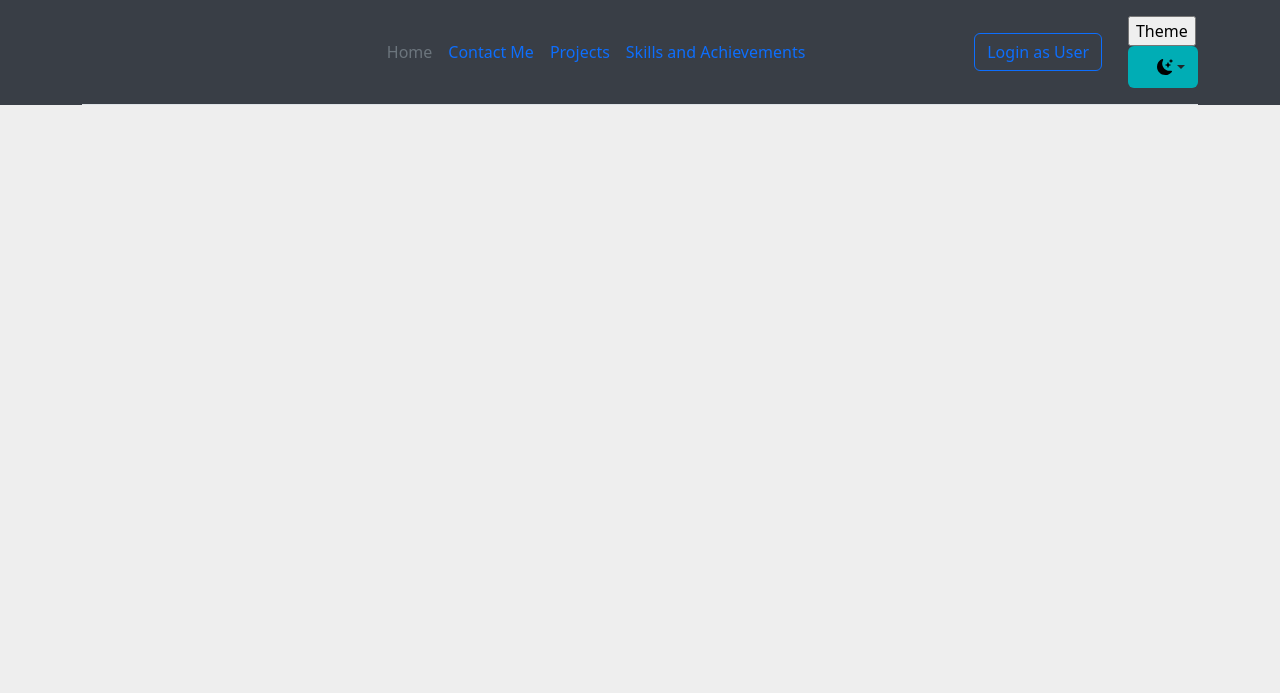
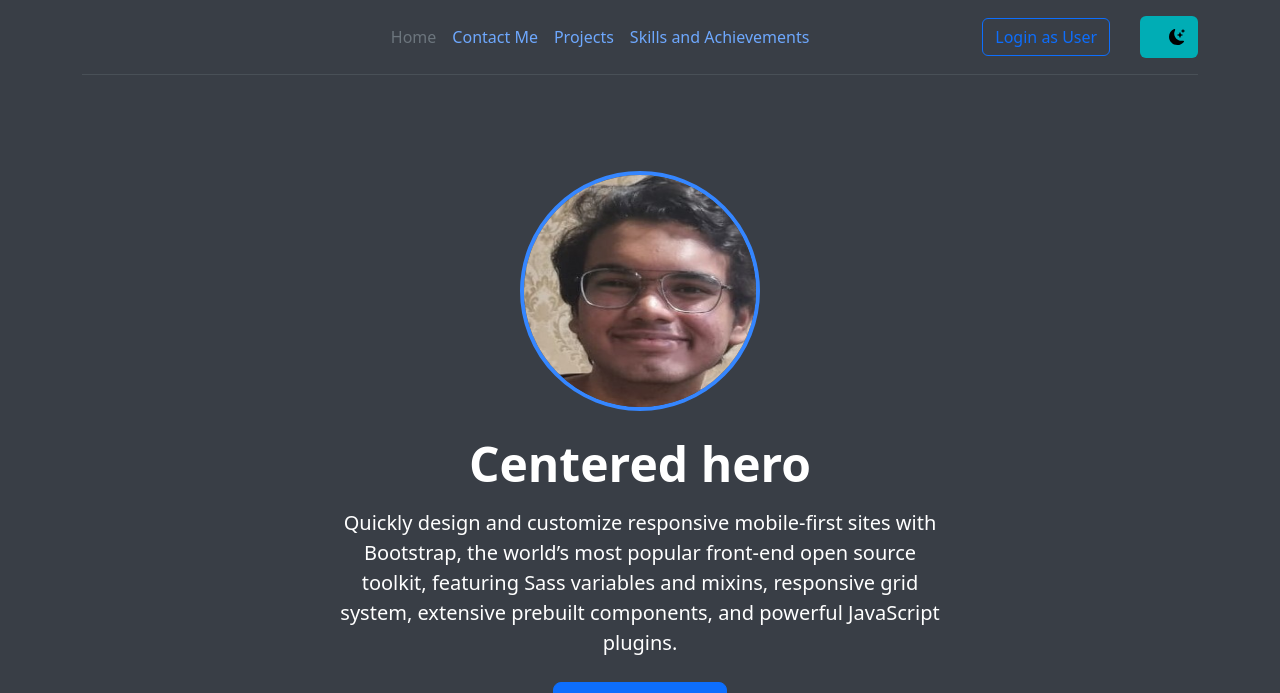
Before and after one commit to SiddharthKarmokar/PersonalSite, a Node server app: page / in a window 1280 px wide. Shown: the top 693 px of the page. Before the commit the page ends 105 px from the top, so only its background shows below. Run offline with Node 20, Linux system fonts and the light colour scheme.

```diff
--- a/index.js
+++ b/index.js
@@ -28,9 +28,6 @@ app.get('/projects', (req, res) => {
 })
 
 //HTML request POST
-app.post('/theme', (req, res) => {
-    console.log("Theme pressed");
-})
 
 //LISTEN
 app.listen(PORT, () => {
--- /dev/null
+++ b/public/scripts/main.js
@@ -0,0 +1,9 @@
+
+$("button.theme-btn").click(function (){
+    console.log("clicked");
+    if($('html').attr('data-bs-theme')){
+        $('html').attr('data-bs-theme', function(index, value){
+            return value === 'dark' ? 'light' : 'dark' ;
+        });
+    }
+})
--- a/public/styles/content.css
+++ b/public/styles/content.css
@@ -1,12 +1,18 @@
-body{
+html, body{
+    height: 100%;
     background-color:#EEEEEE;
 }
 header{
     background-color: #393E46;
 }
-html{
-    background-color:#EEEEEE;
-}
 #bd-theme{
     background-color: #00ADB5;
 }
+[data-bs-theme=dark] .hero , header{
+    color: white;
+    background-color: #393E46;
+}
+[data-bs-theme=dark] body{
+    color: white;
+    background-color: #393E46;
+}
--- a/public/styles/layout.css
+++ b/public/styles/layout.css
@@ -0,0 +1,124 @@
+.hero>img{
+    border: 0.5vh solid #3586ff;
+    height: 30vh;
+    width: 30vh;
+    border-radius: 50%;
+}
+footer {
+    position: relative;
+    width: 100%;
+    background: #3586ff;
+    min-height: 100px;
+    padding: 20px 50px;
+    display: flex;
+    flex-direction: column;
+    justify-content: center;
+    align-items: center;
+    color: white;
+}
+
+footer .social_icon,
+footer .menu {
+    position: relative;
+    display: flex;
+    justify-content: center;
+    align-items: center;
+    margin: 10px 0;
+}
+
+footer .social_icon li,
+footer .menu li {
+    list-style: none;
+}
+footer .social_icon li a {
+    font-size: 2em;
+    color: #ccc;
+    margin: 0 10px;
+    display: inline-block;
+    transition: 0.5s;
+}
+footer .social_icon li a:hover {
+    transform: translateY(-15px);
+    color: blue;
+}
+
+footer .menu li a {
+    font-size: 1.2em;
+    color: #ccc;
+    margin: 0 10px;
+    display: inline-block;
+    transition: 0.5s;
+    text-decoration: none;
+    opacity: 0.75;
+}
+footer .menu li a:hover {
+    opacity: 1;
+    color: #fff;
+}
+p {
+    color: white;
+    text-align: center;
+    margin-top: 15px;
+    margin-bottom: 10px;
+    font-size: 1.1em;
+}
+
+.copyright {
+    color: white;
+}
+
+/*wave animation*/
+footer .wave {
+    position: absolute;
+    top: -100px;
+    left: 0;
+    width: 100%;
+    height: 100px;
+    background: url(https://i.ibb.co/rZt4Nhg/wave.png);
+    background-size: 1000px 100px;
+}
+
+footer .wave#wave1 {
+    z-index: 1000;
+    opacity: 1;
+    bottom: 0;
+    animation: animateWave 4s linear infinite;
+}
+
+footer .wave#wave2 {
+    z-index: 999;
+    opacity: 0.5;
+    bottom: 10px;
+    animation: animateWave_02 4s linear infinite;
+}
+footer .wave#wave3 {
+    z-index: 1000;
+    opacity: 0.2;
+    bottom: 0;
+    animation: animateWave 3s linear infinite;
+}
+
+footer .wave#wave4 {
+    z-index: 999;
+    opacity: 0.7;
+    bottom: 20px;
+    animation: animateWave_02 3s linear infinite;
+}
+
+@keyframes animateWave {
+    0% {
+        background-position-x: 1000px;
+    }
+    100% {
+        background-position-x: 0px;
+    }
+}
+
+@keyframes animateWave_02 {
+    0% {
+        background-position-x: 0px;
+    }
+    100% {
+        background-position-x: 1000px;
+    }
+}
--- a/views/index.ejs
+++ b/views/index.ejs
@@ -1,2 +1,16 @@
 <%-include("partials/header")%>
+<!--Hero-->
+<div class="hero px-4 py-5 my-5 text-center">
+    <img class="d-block mx-auto mb-4" src="images/profilePic1.jpg" alt="profile picture">
+    <h1 class="display-5 fw-bold text-body-emphasis">Centered hero</h1>
+    <div class="col-lg-6 mx-auto">
+        <%-include("partials/home1.ejs")%>
+        <div class="d-grid gap-2 d-sm-flex justify-content-sm-center">
+            <form action="/projects" method="get">
+            <button type="submit" class="btn btn-primary btn-lg px-4 gap-3">View Projects</button>
+            </form>
+        </div>
+    </div>
+</div>
+
 <%-include("partials/footer")%>
--- a/views/partials/footer.ejs
+++ b/views/partials/footer.ejs
@@ -1,8 +1,29 @@
 
 </main>
+<footer>
+    <div class="waves">
+        <div class="wave" id="wave1"></div>
+        <div class="wave" id="wave2"></div>
+        <div class="wave" id="wave3"></div>
+        <div class="wave" id="wave4"></div>
+    </div>
+    <ul class="social_icon">
+        <li><a href="#"><ion-icon name="logo-facebook"></ion-icon></a></li>
+        <li><a href="#"><ion-icon name="logo-twitter"></ion-icon></a></li>
+        <li><a href="#"><ion-icon name="logo-linkedin"></ion-icon></a></li>
+        <li><a href="#"><ion-icon name="logo-instagram"></ion-icon></a></li>
+    </ul>
 
-<footer>
+    <ul class="menu">
+        <li><a href="../">Home</a></li>
+        <li><a href="../contactMe">Contact</a></li>
+    </ul>
 </footer>
+
+<script src="https://ajax.googleapis.com/ajax/libs/jquery/3.7.1/jquery.min.js"></script>
+<script src="/scripts/main.js"></script>
+<script type="module" src="https://unpkg.com/ionicons@5.5.2/dist/ionicons/ionicons.esm.js"></script>
+<script nomodule src="https://unpkg.com/ionicons@5.5.2/dist/ionicons/ionicons.js"></script>
 </body>
 
 </html>
--- a/views/partials/header.ejs
+++ b/views/partials/header.ejs
@@ -1,5 +1,5 @@
 <!DOCTYPE html>
-<html lang="en">
+<html lang="en" data-bs-theme="dark">
 
 <head>
     <meta charset="UTF-8">
@@ -30,13 +30,10 @@
                 <button type="button" class="btn btn-outline-primary me-2">Login as User</button>
             </div>
             <div>
-                <form action="/theme" method="POST">
-                    <input type="button" value="Theme">
-                        <button class="btn btn-bd-primary py-2 dropdown-toggle d-flex align-items-center" id="bd-theme" type="button" aria-expanded="false" data-bs-toggle="dropdown" aria-label="Toggle theme (dark)">
-                            <svg class="bi my-1 theme-icon-active" width="1em" height="1em"><img src="images/moon-stars-fill.svg" alt="theme icon"/></svg>
-                            <span class="visually-hidden" id="bd-theme-text">Toggle theme</span>
-                        </button>
-                </form>
+                <button name="themeType" class="btn btn-bd-primary  py-2 d-flex justify-content-center align-items-center theme-btn" id="bd-theme" type="button" aria-label="Toggle theme (dark)">
+                    <svg class="bi my-1 theme-icon-active" width="1em" height="1em"><img src="images/moon-stars-fill.svg" alt="theme icon"/></svg>
+                    <span class="visually-hidden" id="bd-theme-text">Toggle theme</span>
+                </button>
             </div>
         </header>
     </div>
--- /dev/null
+++ b/views/partials/home1.ejs
@@ -0,0 +1 @@
+<p class="lead mb-4">Quickly design and customize responsive mobile-first sites with Bootstrap, the world’s most popular front-end open source toolkit, featuring Sass variables and mixins, responsive grid system, extensive prebuilt components, and powerful JavaScript plugins.</p>
```
Also changed, not shown: views/Projects.ejs (+51 -0 lines), views/partials/projectContainer.ejs (added, +14 -0 lines), public/images/profilePic1.jpg (added), public/images/projectCarousel/1.jpg (added), public/images/projectCarousel/2.jpg (added), public/images/projectCarousel/3.jpg (added), public/images/projectCarousel/4.jpg (added), public/images/projectCarousel/5.jpg (added), public/images/projectCarousel/6.jpg (added), public/images/projectCarousel/7.jpg (added), public/images/projectCarousel/8.jpg (added).
